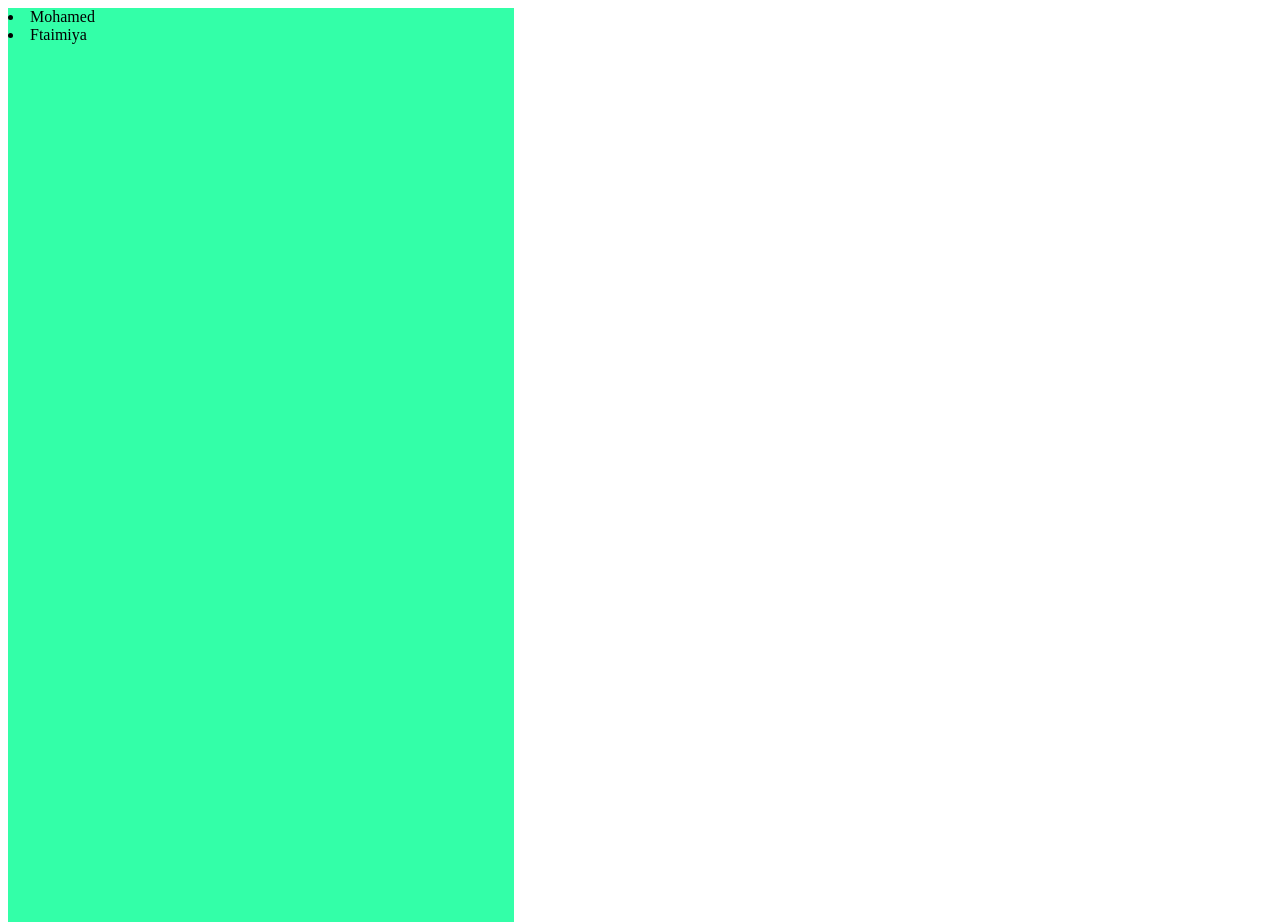
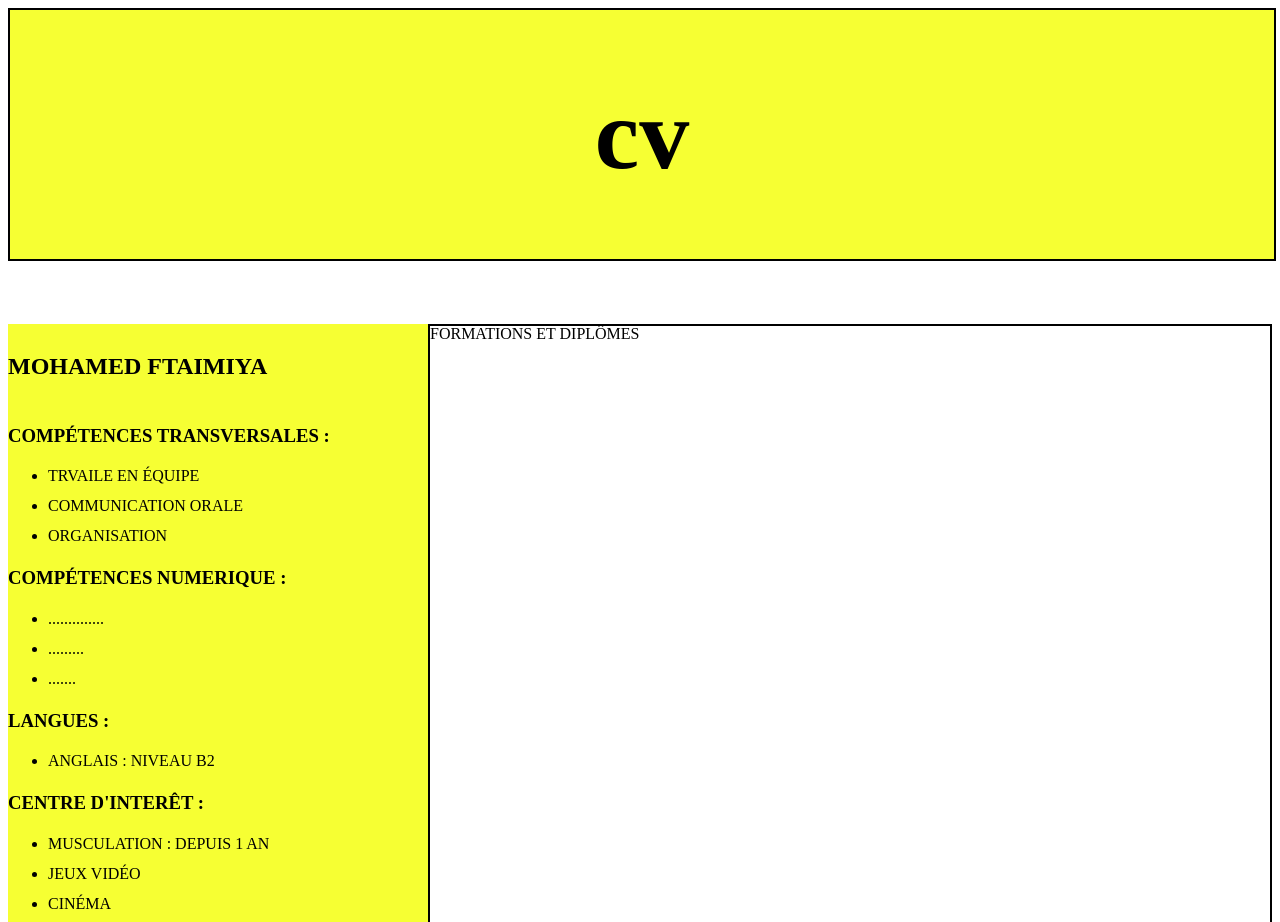
Before and after one commit to MohamedF09/monCV, a plain HTML site: page cv-en-construction.html in a window 1280 px wide. Shown: the top 922 px of the page. Drawn offline with Linux system fonts and the light colour scheme.

Commit message:
GAND CHANGMENT

```diff
--- a/cv-en-construction.html
+++ b/cv-en-construction.html
@@ -6,16 +6,60 @@
         <title> cv-en-construction </title>
     </head>
         <body>
-            <div id ="div2">
-                <li calss="titre2">Mohamed </li>
-                <li class="titre2"> Ftaimiya</li>
 
-            </div>
+
+            <header>
+                <h1> cv </h1>
+            </header>
+
+
+            <main>
+
            <div id="div1">
-                <ul class="titre"><strong><li> profil </strong>  </ul></li>
+                <br>
+             <h2 id="titre"> MOHAMED FTAIMIYA </h2>
+
+             <br>
+
+             <h3 id="titre">
+                COMPÉTENCES
+                TRANSVERSALES :
+            </h3>
+
+            <ul><li> TRVAILE EN ÉQUIPE   </li>
+            <li> COMMUNICATION ORALE  </li>
+            <li> ORGANISATION   </li></ul>
+
+            <H3>   COMPÉTENCES NUMERIQUE :       </H3>
+
+             <ul><li> ..............   </li>
+            <li> .........  </li>
+            <li> .......  </li></ul>
+
+            <H3>   LANGUES :       </H3>
+            <ul><li> ANGLAIS : NIVEAU B2  </li></ul>
+
+
+            <H3>   CENTRE D'INTERÊT :       </H3>
+
+            <ul><li> MUSCULATION : DEPUIS 1 AN  </li>
+                <li> JEUX VIDÉO  </li>
+                <li> CINÉMA  </li>
+            </ul>
            </div>
 
 
+           <div id="div2">
+
+                FORMATIONS ET DIPLÔMES
+
+           </div>
+
+
+
+
+
+        </main>
         </body>
     </head>
 
--- a/style css v en construction.css
+++ b/style css v en construction.css
@@ -5,19 +5,43 @@ html {
 
 main{
     line-height : 15px;
+    display:flex ;
+    flex-direction: row;
 
 }
 
 #div1{
-    width: 40%;
+    width: 50%;
     height: 100%;
-    background-color: #33ffa8;
+    background-color:#f6ff33;
     padding-bottom: 100%;
+    margin-right: 0%;
+
+
 }
 
+
+header {
+    border: 2px solid black ;
+    background-color: #f6ff33;;
+    text-align: center;
+    font-size:50px;
+    padding:center;
+    width: 100%;
+    margin-left: auto;
+    margin-right: auto;
+    margin-bottom: 5%;
+
+}
+UL{
+    line-height: 30px;
+}
 #div2{
-    width: 40%;
+    width: 100%;
     height: 100%;
-    background-color: #33ffa8;
+    background-color:white;
     padding-bottom: 100%;
+
+    border: 2px solid black ;
+    margin-top: 0%;
 }
```
